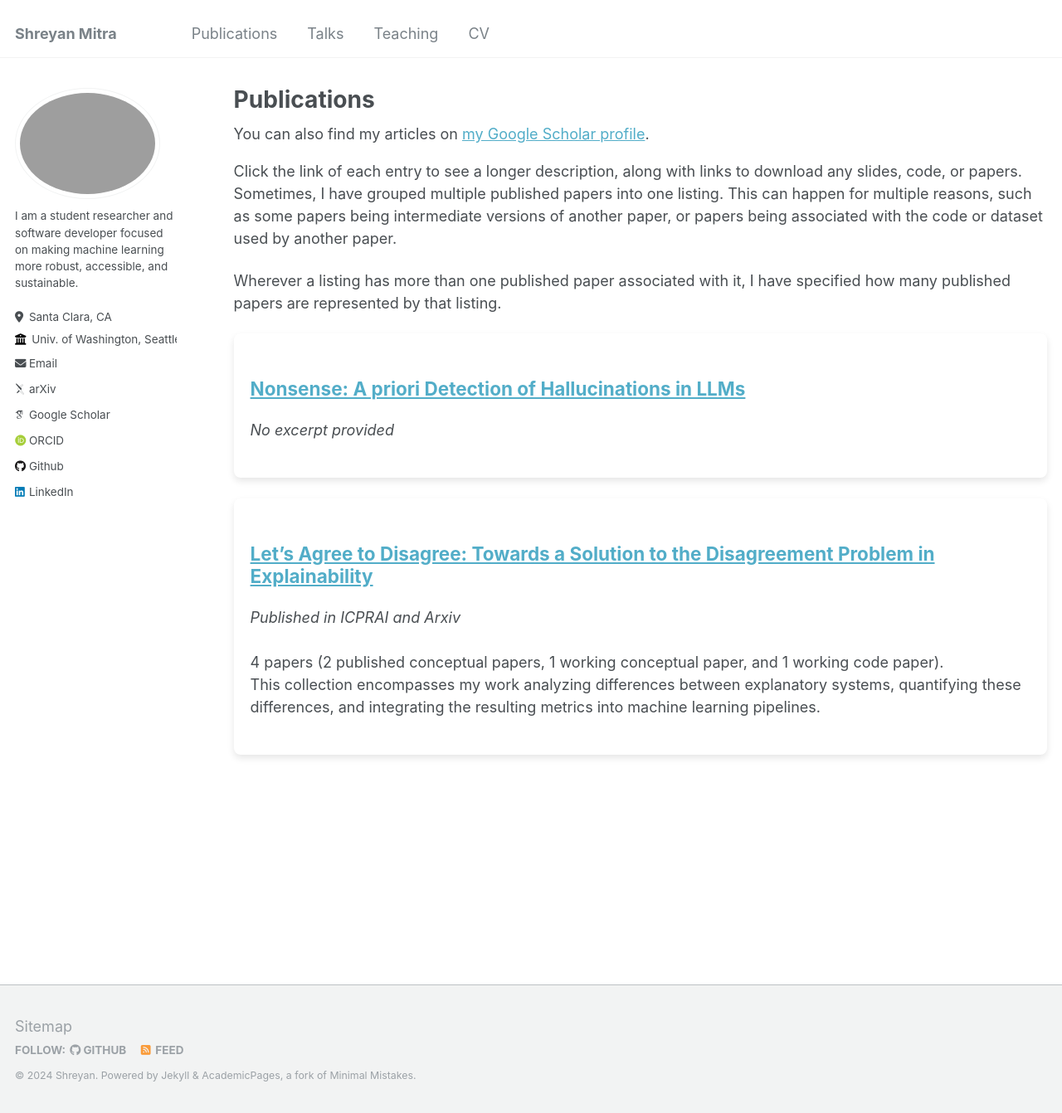
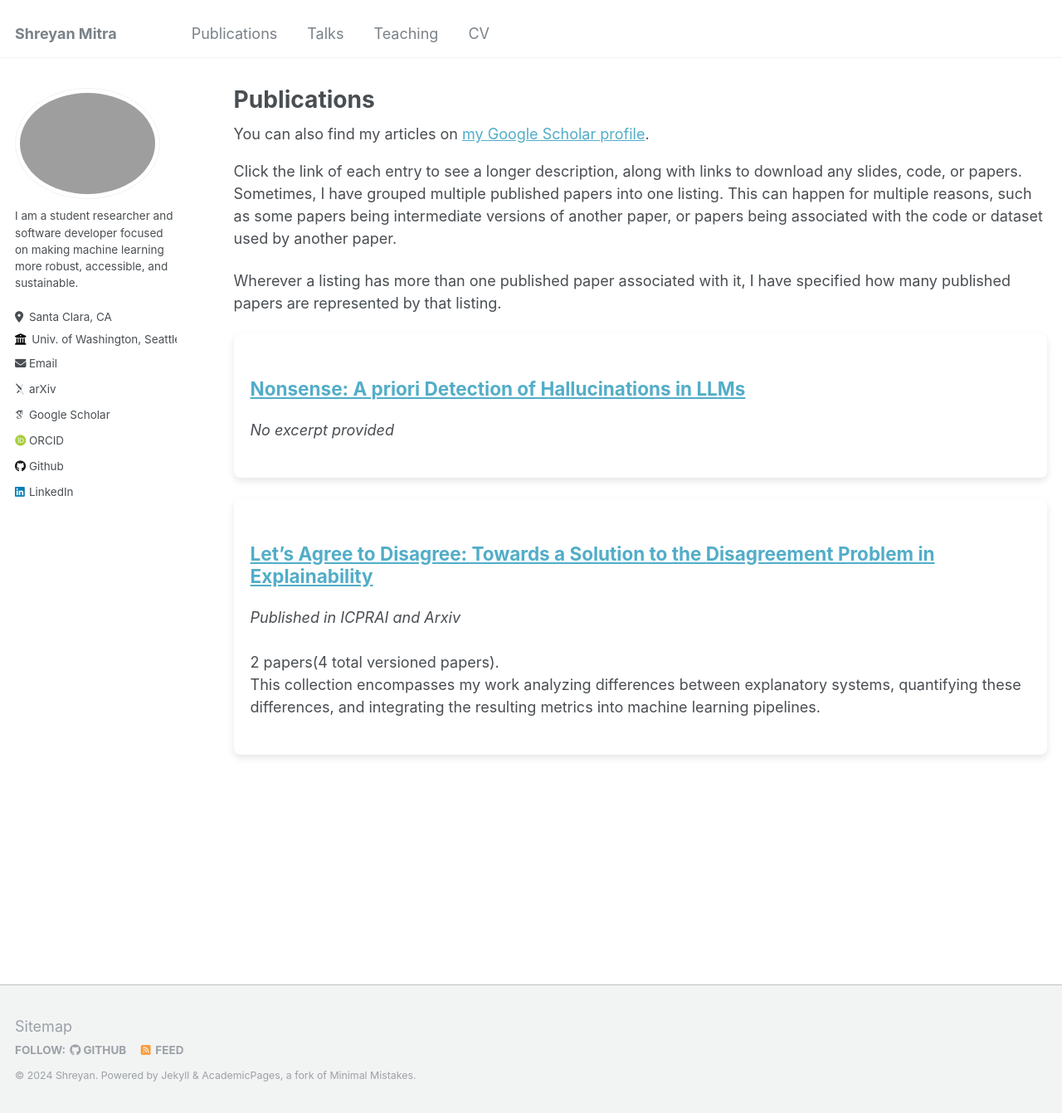
Before and after one commit to shreyanmitra/shreyanmitra.github.io, a Jekyll site: the page built from _pages/publications.md, in a window 1280 px wide and 1342 px high. Shown: the whole window at 83% size. Built offline with Jekyll 4.4.1, drawn with Linux system fonts in a browser that asks for light colours; some web fonts are replaced.

Commit message:
Update lets-agree-to-disagree.md

```diff
--- a/_publications/lets-agree-to-disagree.md
+++ b/_publications/lets-agree-to-disagree.md
@@ -2,7 +2,7 @@
 title: "Let's Agree to Disagree: Towards a Solution to the Disagreement Problem in Explainability"
 collection: publications
 permalink: /publication/lets-agree-to-disagree
-excerpt: <i>Published in ICPRAI and Arxiv</i><br><br>4 papers (2 published conceptual papers, 1 working conceptual paper, and 1 working code paper). <br> This collection encompasses my work analyzing differences between explanatory systems, quantifying these differences, and integrating the resulting metrics into machine learning pipelines.
+excerpt: <i>Published in ICPRAI and Arxiv</i><br><br>2 papers(4 total versioned papers). <br> This collection encompasses my work analyzing differences between explanatory systems, quantifying these differences, and integrating the resulting metrics into machine learning pipelines.
 date: 2024-11-17
 venue: 'ICPRAI Conference Proceedings'
 paperurl: 'https://arxiv.org/pdf/2311.10811'
```
